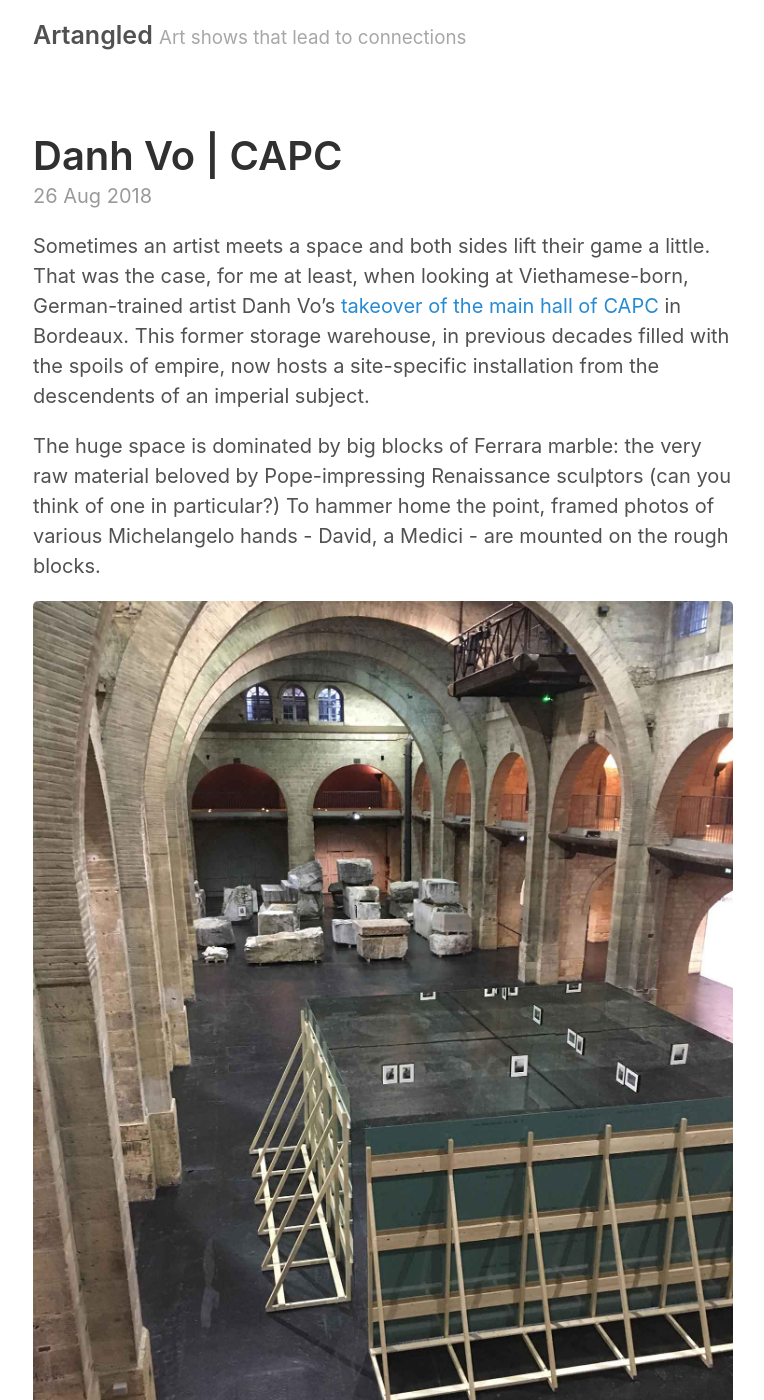
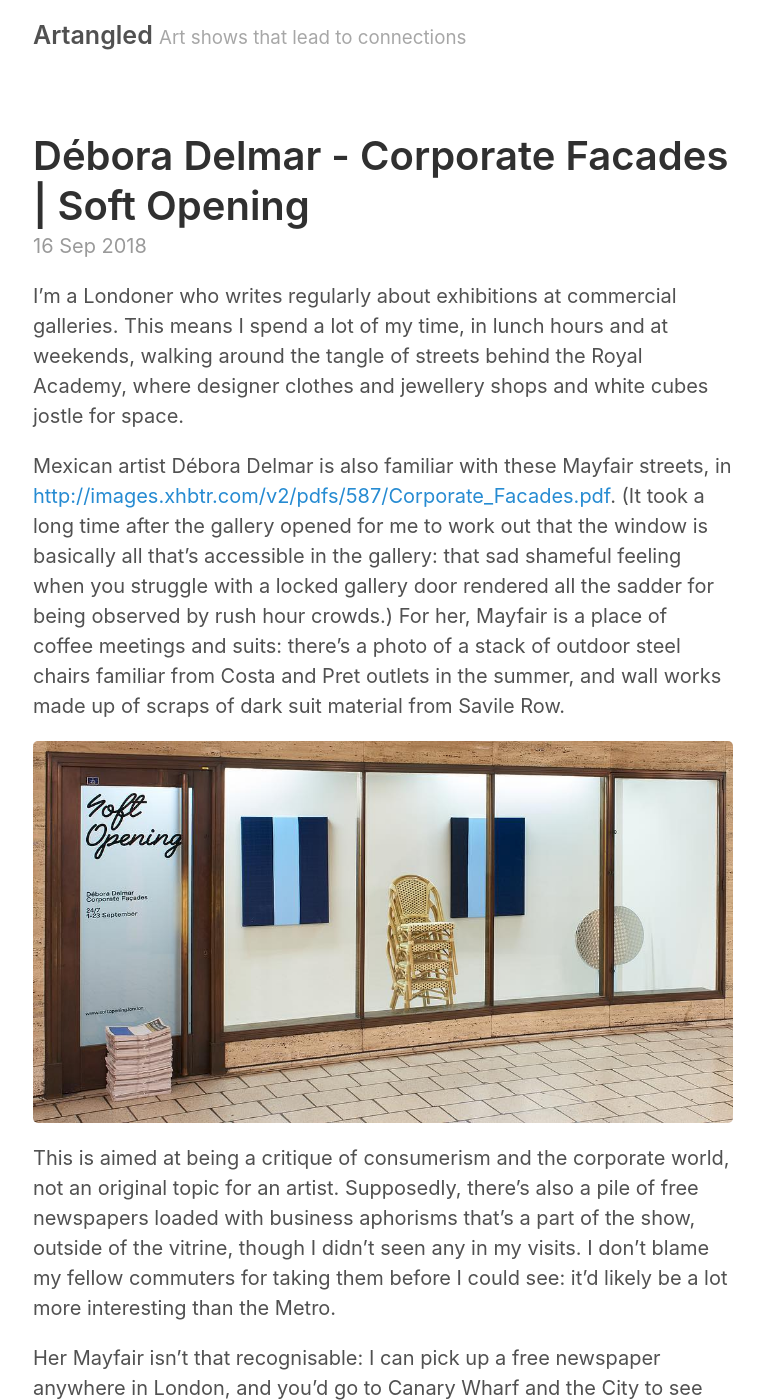
Before and after one commit to JMDKC/jmdkc.github.io, a Jekyll site: the page built from index.html, in a window 1280 px wide and 1400 px high. Shown: the whole window, without its empty margins (257-1021 px from the left). Built offline with Jekyll 4.4.1, drawn with Linux system fonts in a browser that asks for light colours; the list of posts is cut into pages by our own code; some of the changed text lies outside the part shown.

Commit message:
added delmar, osodi, woodman posts and assets

```diff
--- /dev/null
+++ b/_posts/2018-09-16-delmar-soft.md
@@ -0,0 +1,16 @@
+---
+layout: post
+title: Débora Delmar - Corporate Facades | Soft Opening
+---
+
+I'm a Londoner who writes regularly about exhibitions at commercial galleries. This means I spend a lot of my time, in lunch hours and at weekends, walking around the tangle of streets behind the Royal Academy, where designer clothes and jewellery shops and white cubes jostle for space.
+
+Mexican artist Débora Delmar is also familiar with these Mayfair streets, in [http://images.xhbtr.com/v2/pdfs/587/Corporate_Facades.pdf](this mini-show in the vitrine at Picadilly Circus underground station). (It took a long time after the gallery opened for me to work out that the window is basically all that's accessible in the gallery: that sad shameful feeling when you struggle with a locked gallery door rendered all the sadder for being observed by rush hour crowds.) For her, Mayfair is a place of coffee meetings and suits: there's a photo of a stack of outdoor steel chairs familiar from Costa and Pret outlets in the summer, and wall works made up of scraps of dark suit material from Savile Row.
+
+![Installation view](/Assets/delmar-soft.jpg)
+
+This is aimed at being a critique of consumerism and the corporate world, not an original topic for an artist. Supposedly, there's also a pile of free newspapers loaded with business aphorisms that's a part of the show, outside of the vitrine, though I didn't seen any in my visits. I don't blame my fellow commuters for taking them before I could see: it'd likely be a lot more interesting than the Metro.
+
+Her Mayfair isn't that recognisable: I can pick up a free newspaper anywhere in London, and you'd go to Canary Wharf and the City to see Savile Row suits. Mayfair to me is a place of exciting and surprising gallery shows, of which this isn't one.
+
+*Débora Delmar: Corporate Facades is at Soft Opening (London). 1 September - 23 September 2018*
```
Also changed, not shown: _posts/2018-08-26-vo-capc.md (+1 -1 lines), _posts/2018-09-02-woodman-tate.md (added, +18 -0 lines), _posts/2018-09-09-osodi-openeye.md (added, +19 -0 lines), Assets/delmar-soft.jpg (added), Assets/osodi-openeye.jpg (added), Assets/woodman-tate.jpeg (added), 1 other file.
